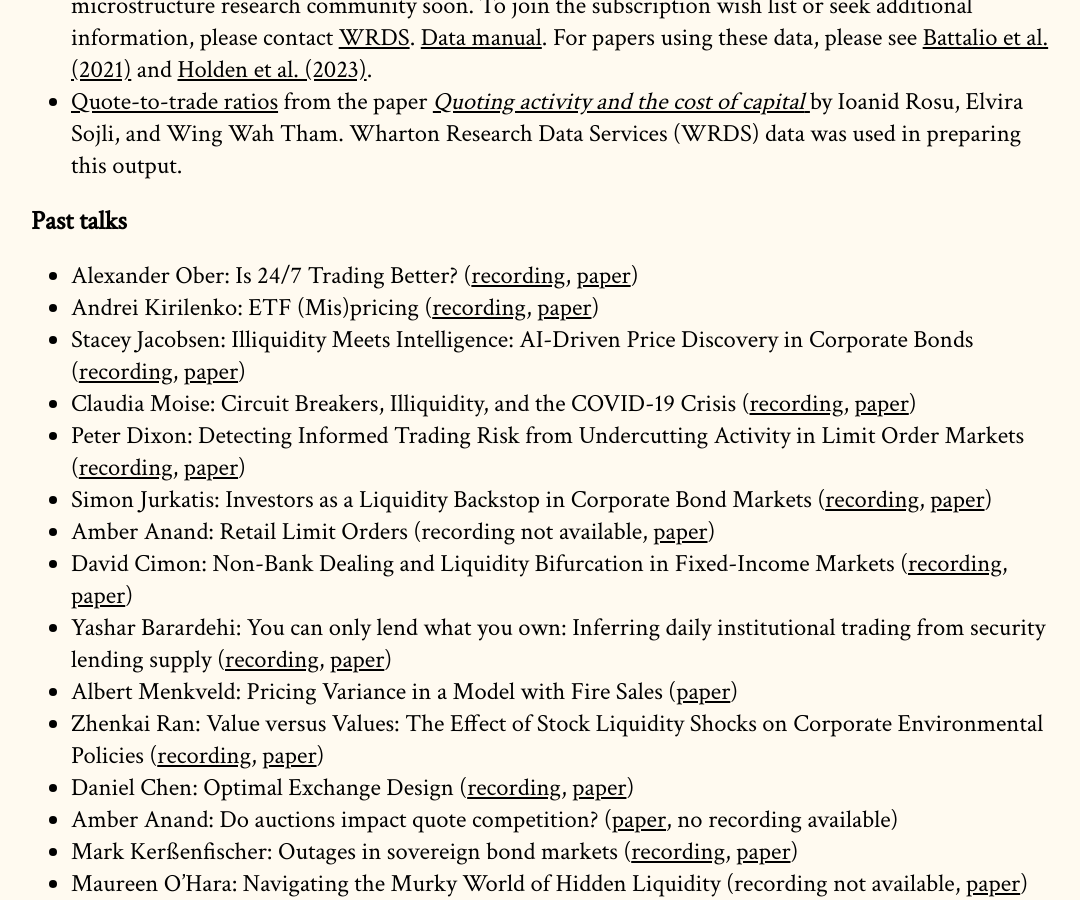
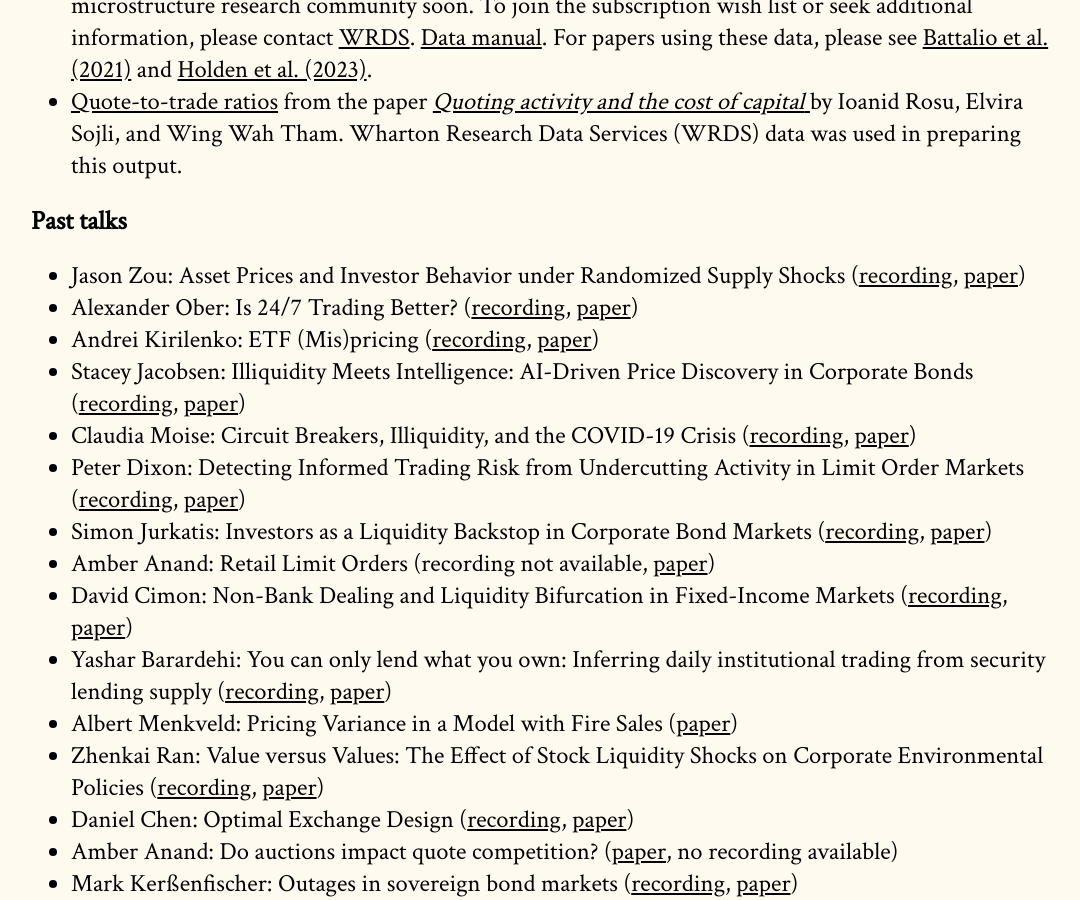
Before and after one commit to cpfiffer/microstructure.exchange, a Jekyll site: the page built from index.md, in a window 1280 px wide and 900 px high, scrolled down 2924 px. Shown: the whole window, without its empty margins (97-1177 px from the left). Built offline with Jekyll 4.4.1, drawn with Linux system fonts in a browser that asks for light colours; some web fonts are replaced.

Commit message:
Update index.md

```diff
--- a/index.md
+++ b/index.md
@@ -73,6 +73,7 @@ The Microstructure Exchange will host resources, tools, and data for microstruct
 - [Quote-to-trade ratios](https://drive.google.com/file/d/1H8wMvA_59-N5Y_xiDPGTbpBsX5BFwOIV/view) from the paper [_Quoting activity and the cost of capital_ ](https://papers.ssrn.com/sol3/papers.cfm?abstract_id=3005928) by Ioanid Rosu, Elvira Sojli, and Wing Wah Tham. Wharton Research Data Services (WRDS) data was used in preparing this output.
 
 ## Past talks
+- Jason Zou: Asset Prices and Investor Behavior under Randomized Supply Shocks ([recording](https://www.youtube.com/watch?v=ikBC3Gx9Ho8), [paper](https://microstructure.exchange/papers/Zou_Ye.pdf))
 - Alexander Ober: Is 24/7 Trading Better? ([recording](https://youtu.be/79cGXKNoQpo), [paper](https://microstructure.exchange/papers/trading_hours.pdf))
 - Andrei Kirilenko: ETF (Mis)pricing ([recording](https://youtu.be/-OVIAs967AI), [paper](https://www.fca.org.uk/publications/occasional-papers/occasional-paper-68-etf-mispricing))
 - Stacey Jacobsen: Illiquidity Meets Intelligence: AI-Driven Price Discovery in Corporate Bonds ([recording](https://youtu.be/3U1U3WOpEPc), [paper](https://microstructure.exchange/papers/JVX_20250904.pdf))
```
